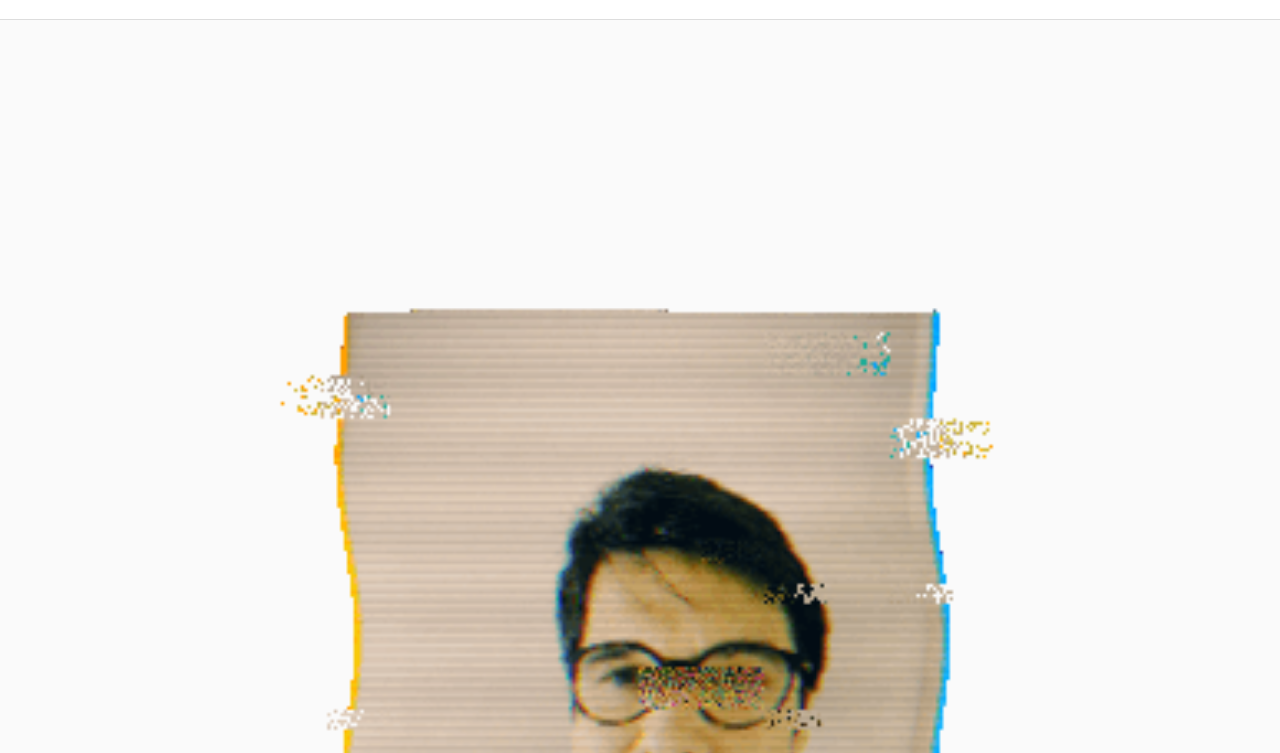
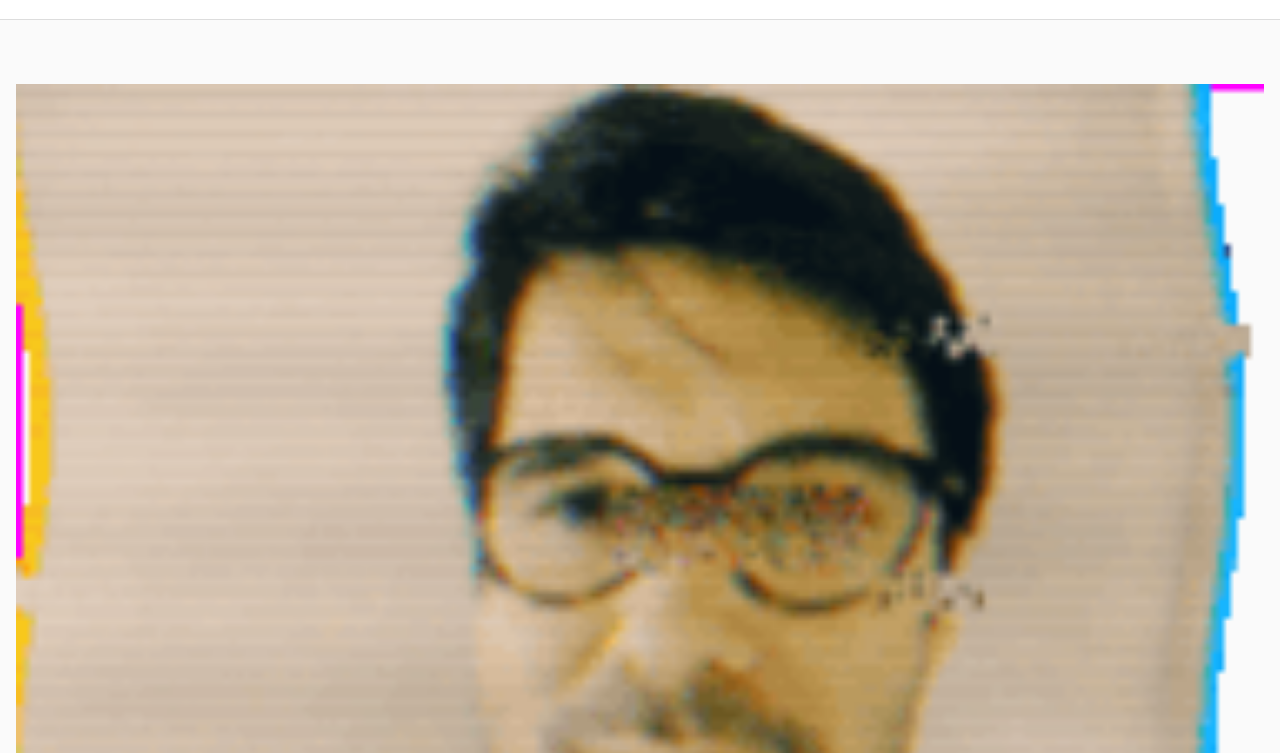
Before and after one commit to filipgri/filips_corner, a plain HTML site: page index.html in a window 1280 px wide. Shown: the part 47-800 px from the top of the page. Drawn offline with Linux system fonts and the light colour scheme.

Commit message:
Apply edits to index/style/script

```diff
--- a/index.html
+++ b/index.html
@@ -29,9 +29,10 @@
     <!-- point src at your GIF instead of a JPG -->
     <div class="flash-wrapper">
       <img
-      src="glitch.gif"
-      alt="Portrait of Filip Bircanin"
-      class="flash-img">
+      src="glitch_square.gif"
+      alt="Pflashing portrait"
+      class="flash-img"
+      >
     </div>
     <p class="tagline"> UX Researcher • Accessibility Designer • Educator</p>
   </section>
```
